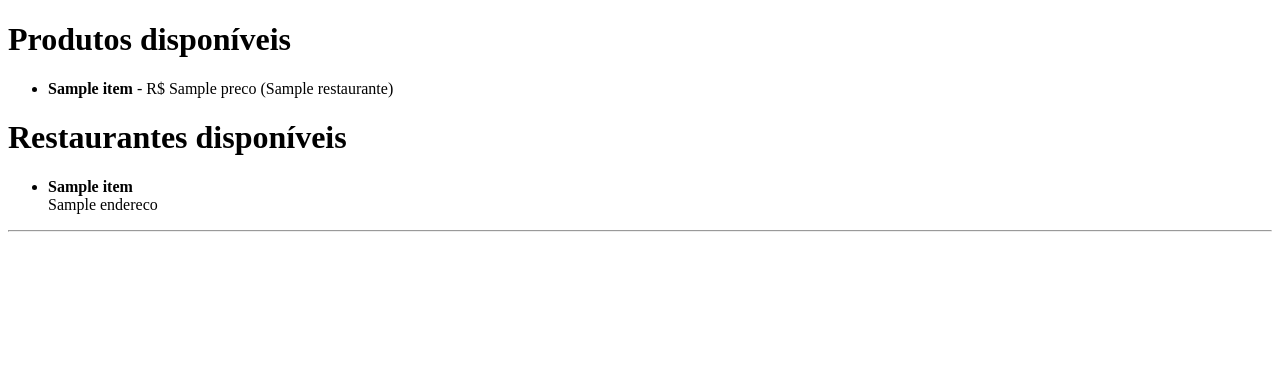
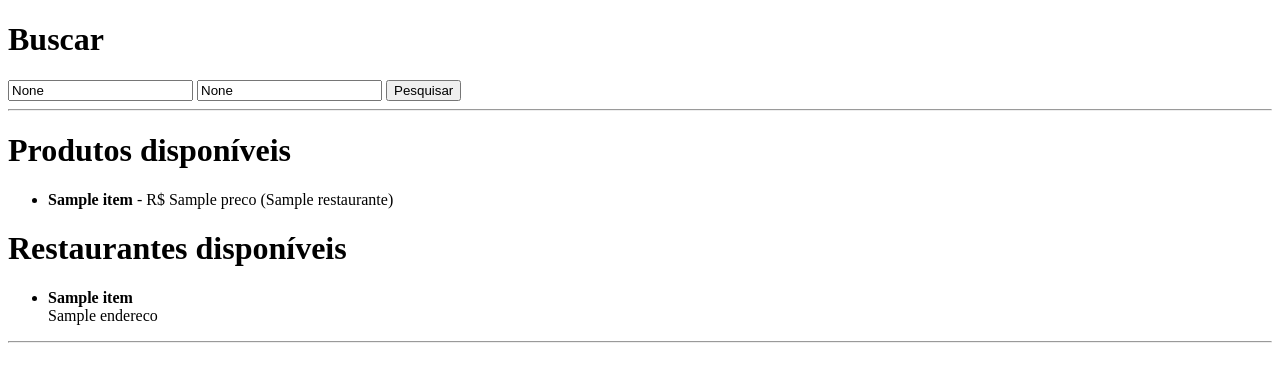
Before and after one commit to giovana-oy22/DBD, a Django app: page / in a window 1280 px wide. Shown: the top 382 px of the page. Run offline with Django 5.2, Linux system fonts and the light colour scheme; tables that the repository leaves empty hold one stand-in row (values such as "Sample post"); a database or web service that is not in the repository returns one stand-in record (values such as "Sample title"); data that the repository does not hold is empty.

Commit message:
barra de pesquisa

```diff
--- a/core/templates/core/produtos.html
+++ b/core/templates/core/produtos.html
@@ -4,6 +4,18 @@
     <title>Produtos</title>
 </head>
 <body>
+
+    <h1>Buscar</h1>
+
+<form method="get">
+    <input type="text" name="produto" placeholder="Buscar produto..." value="{{ query_produto }}">
+
+    <input type="text" name="restaurante" placeholder="Buscar restaurante..." value="{{ query_restaurante }}">
+
+    <button type="submit">Pesquisar</button>
+</form>
+
+<hr>
 
     <h1>Produtos disponíveis</h1>
 
--- a/core/views.py
+++ b/core/views.py
@@ -101,6 +101,9 @@ def pagina_produtos(request):
     produtos_url = 'http://localhost:8001/api/produtos/'
     restaurantes_url = 'http://localhost:8001/api/restaurantes/'
 
+    query_produto = request.GET.get('produto')
+    query_restaurante = request.GET.get('restaurante')
+
     try:
         produtos_resp = requests.get(produtos_url, timeout=3)
         restaurantes_resp = requests.get(restaurantes_url, timeout=3)
@@ -112,7 +115,23 @@ def pagina_produtos(request):
         produtos = []
         restaurantes = []
 
+    # 🔍 FILTRO POR PRODUTO
+    if query_produto:
+        produtos = [
+            p for p in produtos
+            if query_produto.lower() in p['nome'].lower()
+        ]
+
+    # 🔍 FILTRO POR RESTAURANTE
+    if query_restaurante:
+        produtos = [
+            p for p in produtos
+            if query_restaurante.lower() in p['restaurante'].lower()
+        ]
+
     return render(request, 'core/produtos.html', {
         'produtos': produtos,
-        'restaurantes': restaurantes
+        'restaurantes': restaurantes,
+        'query_produto': query_produto,
+        'query_restaurante': query_restaurante
     })
```
